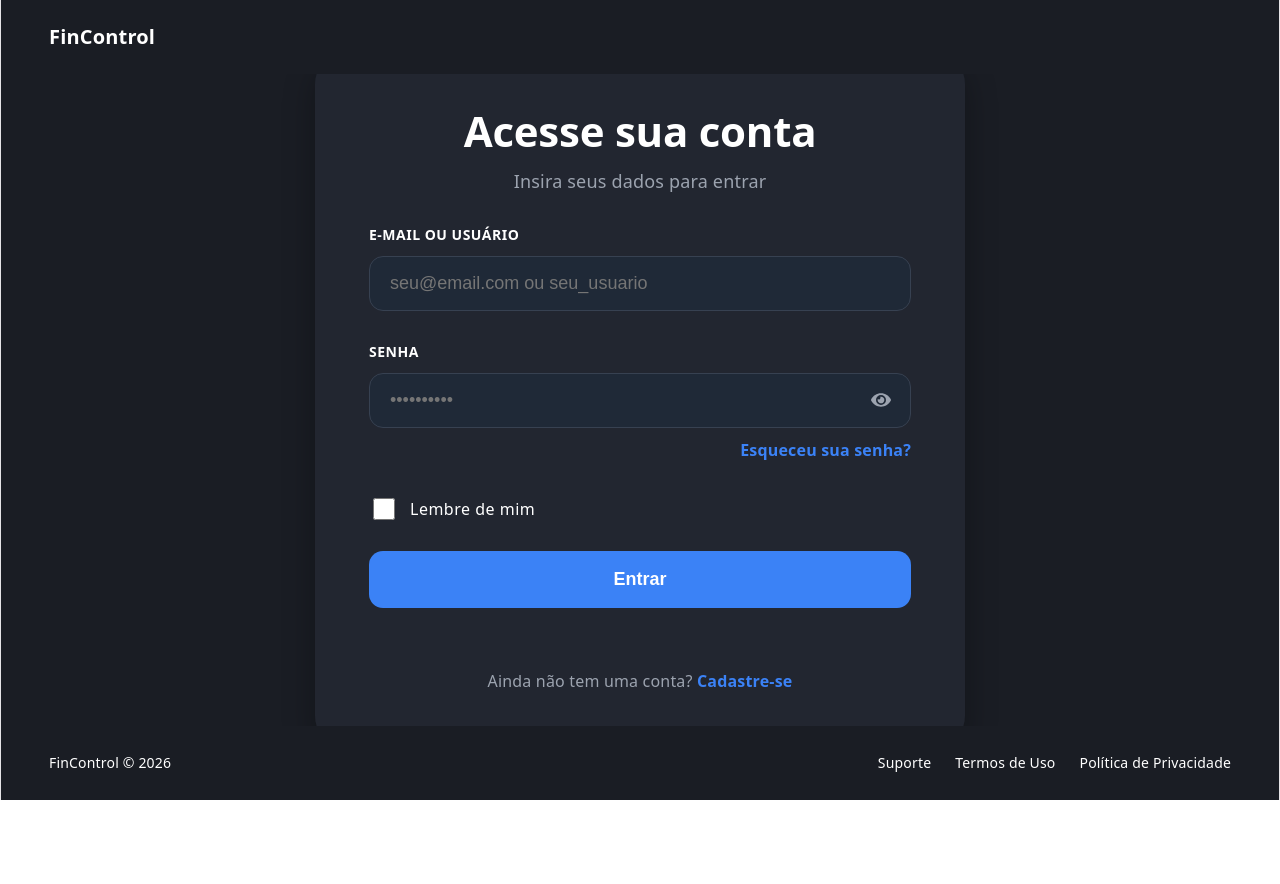
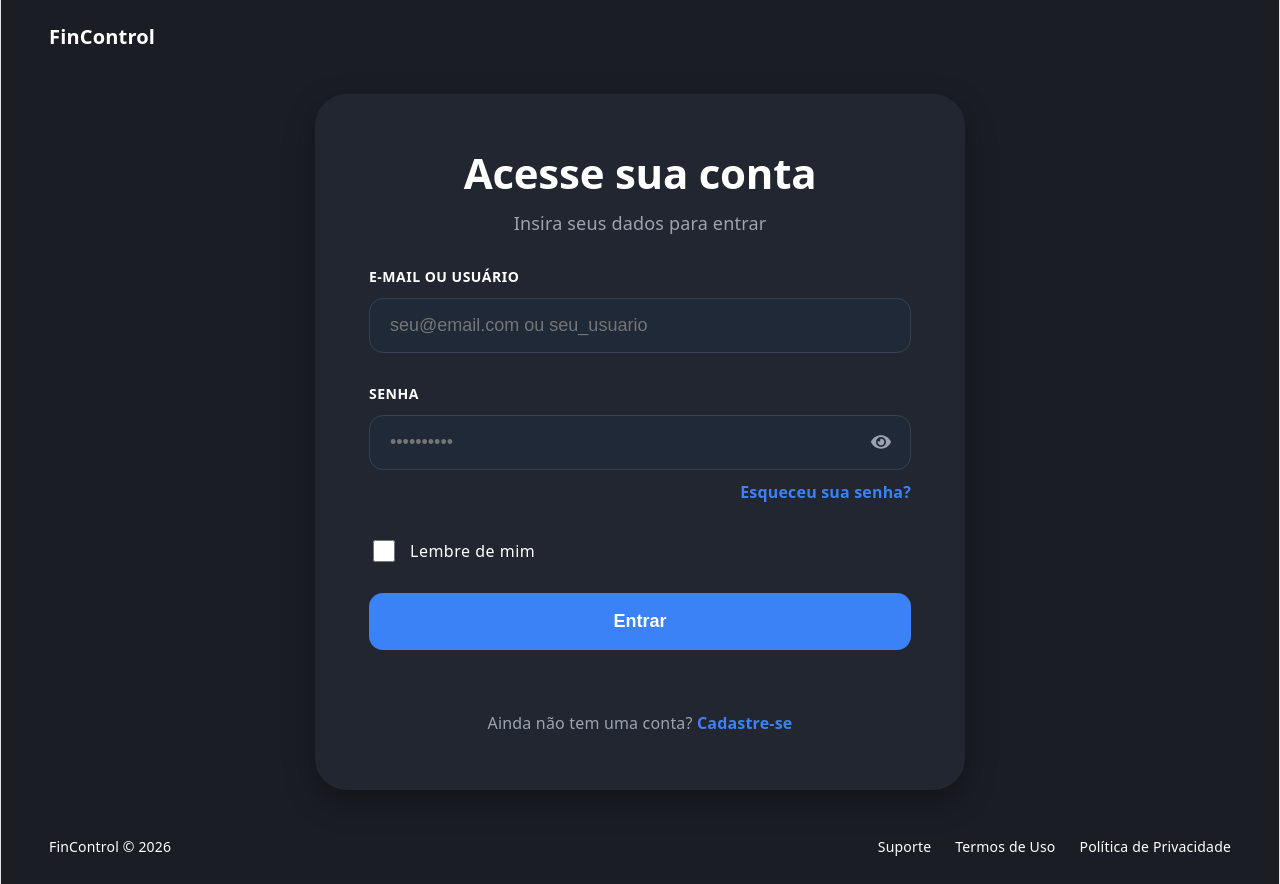
Before and after one commit to GabrielLucim/controle-financeiro, a React (Vite) app: page /login in a window 1280 px wide. Before the commit the page ends 800 px from the top, so only its background shows below. Built offline with nearby package versions, Linux system fonts and the light colour scheme.

Commit message:
feat: criação dos mocks da dashboard

```diff
--- a/src/pages/Login/Login.css
+++ b/src/pages/Login/Login.css
@@ -4,8 +4,7 @@ body,
     margin: 0;
     padding: 0;
     width: 100%;
-    height: 100vh;
-    overflow: hidden;
+    min-height: 100vh;
     background: var(--dashboard-page-bg, #1a1d24);
     box-sizing: border-box;
 }
@@ -14,7 +13,7 @@ body,
     display: flex;
     flex-direction: column;
     width: 100%;
-    height: 100vh;
+    min-height: 100vh;
     background: var(--dashboard-page-bg, #1a1d24);
     color: var(--color-text-primary, #ffffff);
     font-family: system-ui, -apple-system, sans-serif;
@@ -29,7 +28,6 @@ body,
     justify-content: center;
     padding: 20px;
     box-sizing: border-box;
-    overflow: hidden;
 }
 
 .auth-card {
```
Also changed, not shown: src/mocks/dashboardMock.js (added).
